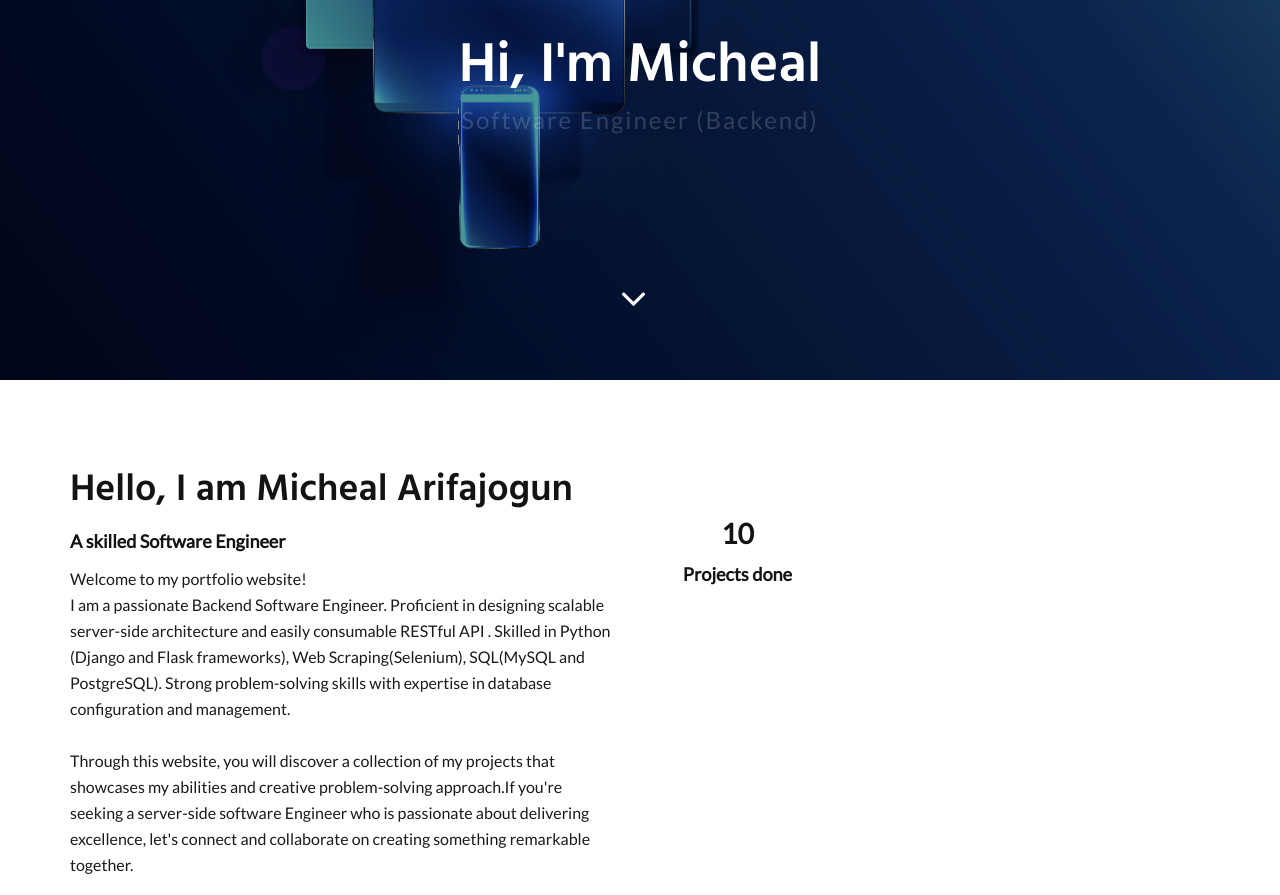
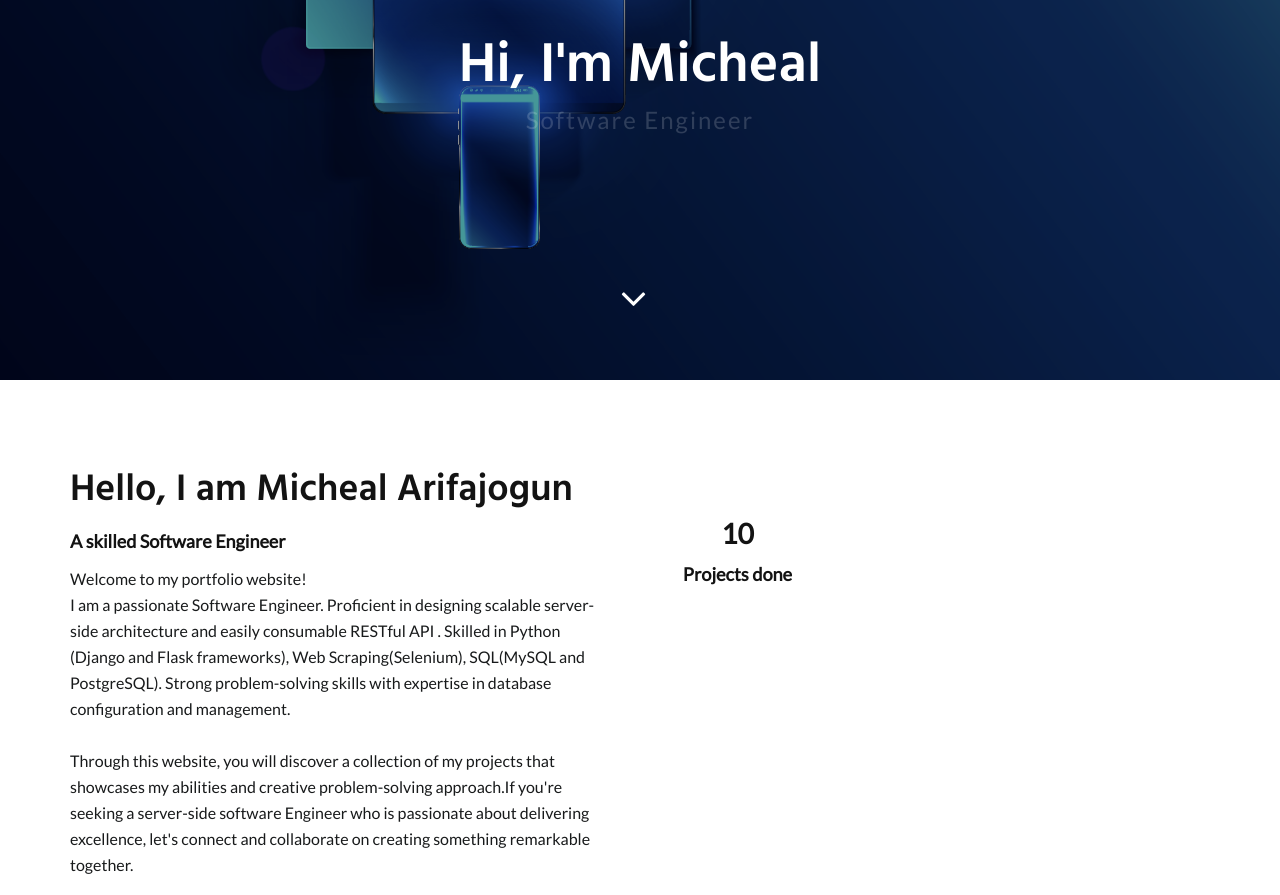
Before and after one commit to FestusMike/festusmike.github.io, a plain HTML site: page index.html in a window 1280 px wide. Shown: the part 420-1315 px from the top of the page. Drawn offline with nearby package versions, Linux system fonts and the light colour scheme.

Commit message:
minor updates

```diff
--- a/index.html
+++ b/index.html
@@ -89,7 +89,7 @@
 						<div data-aos="fade-zoom-in" data-aos-easing="ease-in-back" data-aos-delay="300" data-aos-offset="0">
 							<h1>Hi, I'm Micheal</h1>
 							<h3 id="text-rotator">
-								<div>Software Engineer (Backend)</div>
+								<div>Software Engineer</div>
 								<div>Artificial Intelligence Enthusiast</div>
 							</h3>
 						</div>
@@ -109,7 +109,7 @@
 				<div class="description col-md-6 col-sm-6 col-xs-12">
 					<h2>Hello, I am Micheal Arifajogun</h2>
 					<h4>A skilled Software Engineer<!--<a style="color:Black;" href="https://www.iqvia.com/">IQVIA</a> --></h4>
-					<p>Welcome to my portfolio website!<br>I am a passionate Backend Software Engineer. Proficient in designing scalable server-side architecture and easily consumable RESTful API . Skilled in Python (Django and Flask frameworks), Web Scraping(Selenium), SQL(MySQL and PostgreSQL). Strong problem-solving skills with expertise in database configuration and management.<br><br>
+					<p>Welcome to my portfolio website!<br>I am a passionate Software Engineer. Proficient in designing scalable server-side architecture and easily consumable RESTful API . Skilled in Python (Django and Flask frameworks), Web Scraping(Selenium), SQL(MySQL and PostgreSQL). Strong problem-solving skills with expertise in database configuration and management.<br><br>
 
 					Through this website, you will discover a collection of my projects that showcases my abilities and creative problem-solving approach.If you're seeking a server-side software Engineer who is passionate about delivering excellence, let's connect and collaborate on creating something remarkable together.
 
```
